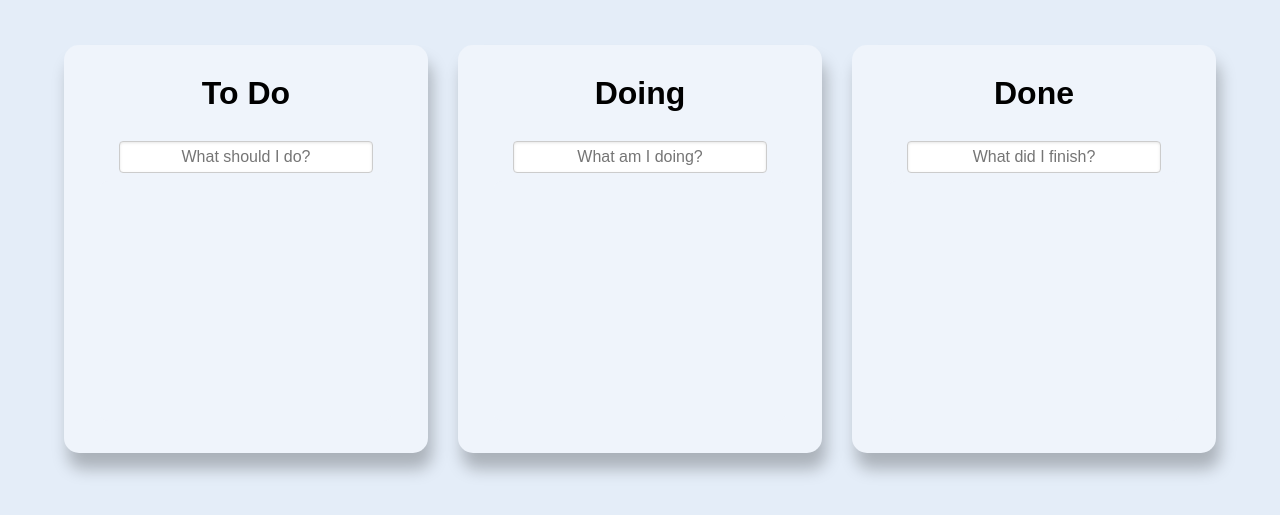
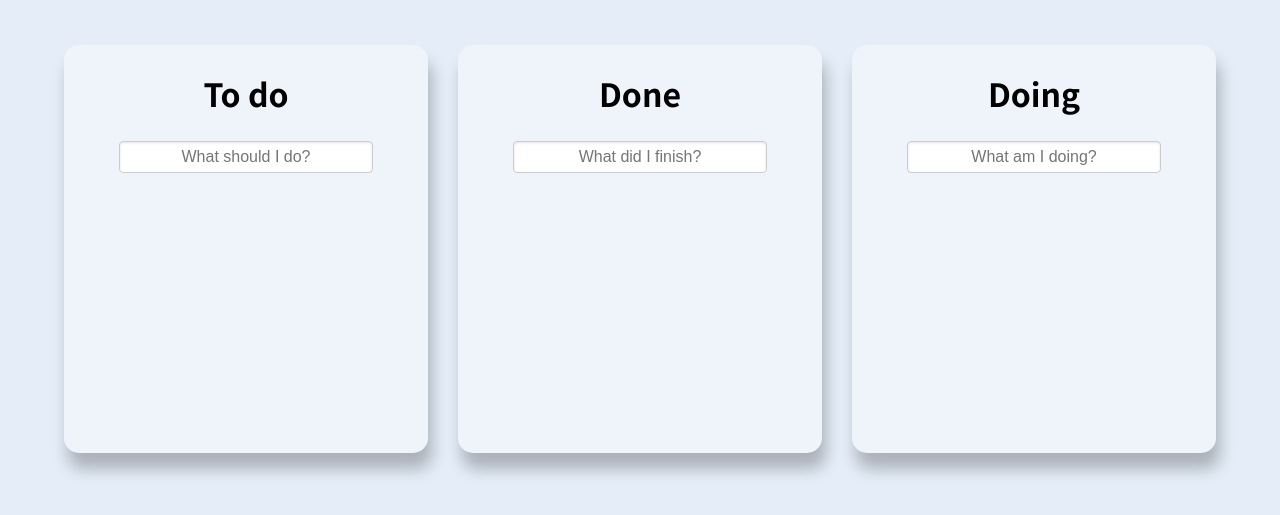
Before and after one commit to engulfedInFlames/NomadCoders-react-dnd-to_do_list, a React (Create React App) app: page / in a window 1280 px wide. Shown: the part 151-666 px from the top of the page. Built offline with nearby package versions, Linux system fonts and the light colour scheme.

Commit message:
Session Storage 구현 후, 삭제 버튼 구현 전

```diff
--- a/public/index.html
+++ b/public/index.html
@@ -5,7 +5,16 @@
     <link rel="icon" href="%PUBLIC_URL%/favicon.ico" />
     <meta name="viewport" content="width=device-width, initial-scale=1" />
     <meta name="theme-color" content="#000000" />
-    <title>React App</title>
+
+    <!-- Noto Sans KR-->
+    <link rel="preconnect" href="https://fonts.googleapis.com" />
+    <link rel="preconnect" href="https://fonts.gstatic.com" crossorigin />
+    <link
+      href="https://fonts.googleapis.com/css2?family=Noto+Sans+KR:wght@400;500;700&display=swap"
+      rel="stylesheet"
+    />
+
+    <title>To Do List</title>
   </head>
   <body>
     <div id="root"></div>
--- a/src/atoms.tsx
+++ b/src/atoms.tsx
@@ -1,4 +1,4 @@
-import { atom, selector } from "recoil";
+import { atom } from "recoil";
 
 export interface IToDo {
   id: number;
@@ -12,7 +12,7 @@ export interface IToDoState {
 export const toDoState = atom<IToDoState>({
   key: "toDo",
   default: {
-    "To Do": [],
+    "To do": [],
     Doing: [],
     Done: [],
   },
--- a/src/components/DraggableCard.tsx
+++ b/src/components/DraggableCard.tsx
@@ -1,18 +1,27 @@
 import React from "react";
 import { Draggable } from "react-beautiful-dnd";
+import { useSetRecoilState } from "recoil";
 import styled from "styled-components";
+import { IToDoState, toDoState } from "../atoms";
+import toDoStorage from "./toDoStorage";
+
+interface IDragabbleCard {
+  toDoId: number;
+  toDoText: string;
+  index: number;
+}
 
 const Card = styled.div<{ isDragging: Boolean }>`
+  position: relative;
   overflow: hidden;
   width: 100%;
   display: flex;
+  justify-content: center;
   align-items: center;
   background-color: ${(props) => props.theme.cardColor};
   color: ${(props) => props.theme.textColor};
-  text-align: center;
   word-wrap: normal;
   white-space: nowrap;
-  padding-left: 10px;
   margin: 0 auto;
   margin-bottom: 15px;
   border-radius: 8px;
@@ -22,14 +31,36 @@ const Card = styled.div<{ isDragging: Boolean }>`
       : "rgba(0, 0, 0, 0.12) 0px 1px 3px, rgba(0, 0, 0, 0.24) 0px 1px 2px;"};
 `;
 
-interface IDragabbleCard {
-  toDoId: number;
-  toDoText: string;
-  index: number;
-}
+const DeleteBtn = styled.button<{
+  onClick: React.MouseEventHandler<HTMLButtonElement>;
+}>`
+  all: unset;
+  position: absolute;
+  right: 15px;
+  font-size: 20px;
+  padding: 6px 2px;
+  border-radius: 4px;
+  &:hover {
+    box-shadow: rgba(0, 0, 0, 0.12) 0px 1px 3px, rgba(0, 0, 0, 0.24) 0px 1px 2px;
+  }
+  &:active {
+    box-shadow: rgba(50, 50, 93, 0.25) 0px 30px 60px -12px inset,
+      rgba(0, 0, 0, 0.3) 0px 18px 36px -18px inset;
+  }
+`;
 
 function DragabbleCard({ toDoId, toDoText, index }: IDragabbleCard) {
-  console.log("Rerendered");
+  const setToDos = useSetRecoilState(toDoState);
+  const onClick = (event: any) => {
+    // toDoStorage
+    // setToDos((allBoards) => {
+    //   return {
+    //     ...allBoards,
+    //     [boardId]: [task, ...allBoards[boardId]],
+    //   };
+    // });
+    console.log(event.target);
+  };
   return (
     <Draggable draggableId={String(toDoId)} index={index}>
       {(magic, snapshot) => (
@@ -40,6 +71,7 @@ function DragabbleCard({ toDoId, toDoText, index }: IDragabbleCard) {
           {...magic.dragHandleProps}
         >
           {toDoText}
+          <DeleteBtn onClick={onClick}>❌</DeleteBtn>
         </Card>
       )}
     </Draggable>
--- a/src/components/DroppableBoard.tsx
+++ b/src/components/DroppableBoard.tsx
@@ -1,9 +1,10 @@
-import styled from "styled-components";
+import { useSetRecoilState } from "recoil";
+import { useForm } from "react-hook-form";
 import { Droppable } from "react-beautiful-dnd";
 import DraggableCard from "./DraggableCard";
-import { useForm } from "react-hook-form";
 import { IToDo, toDoState } from "../atoms";
-import { useRecoilState, useSetRecoilState } from "recoil";
+import toDoStorage from "./toDoStorage";
+import styled from "styled-components";
 
 interface IDroppableBoardProps {
   toDos: IToDo[];
@@ -68,7 +69,7 @@ const Board = styled.div<IBoardProps>`
   grid-auto-flow: row;
   grid-auto-rows: 60px;
   background-color: ${(props) =>
-    props.boardId === "To Do"
+    props.boardId === "To do"
       ? props.isDraggingOver
         ? "#0984e3"
         : props.isDraggingFromThis
@@ -94,24 +95,37 @@ function DroppableBoard({ toDos, boardId }: IDroppableBoardProps) {
   const { register, setValue, handleSubmit } = useForm<IForm>();
   const setToDos = useSetRecoilState(toDoState);
   const onSubmit = ({ toDo }: IForm) => {
-    const newObj = {
+    const task = {
       id: Date.now(),
       text: toDo,
     };
+
+    // 세션 스토리지에 task 저장
+    if (toDoStorage.getItem(boardId)) {
+      const tasks = [task, ...JSON.parse(toDoStorage.getItem(boardId)!)];
+      const filteredTasks = tasks.filter(
+        (task) => Object.keys(task).length !== 0
+      );
+      toDoStorage.setItem(boardId, JSON.stringify(filteredTasks));
+    } else {
+      toDoStorage.setItem(boardId, JSON.stringify([task]));
+    }
+    // 입력 받은 task를 board에 저장
     setToDos((allBoards) => {
       return {
         ...allBoards,
-        [boardId]: [newObj, ...allBoards[boardId]],
+        [boardId]: [task, ...allBoards[boardId]],
       };
     });
     setValue("toDo", "");
   };
   const inputPlaceholder =
-    boardId === "To Do"
+    boardId === "To do"
       ? "What should I do?"
       : boardId === "Doing"
       ? "What am I doing?"
       : "What did I finish?";
+
   return (
     <Wrapper>
       <Title>{boardId}</Title>
--- /dev/null
+++ b/src/components/toDoStorage.tsx
@@ -0,0 +1,6 @@
+// localStorage는 브라우저나 탭을 닫아도 데이터가 유지되나, sessionStorage는 브라우저나 탭을 닫으면 데이터가 사라진다.
+const toDoStorage = window.sessionStorage;
+// storage[0]에는 keys를 저장
+// default keys로 "To do", "Doing", "Done"
+
+export default toDoStorage;
--- a/src/routes/Root.tsx
+++ b/src/routes/Root.tsx
@@ -1,23 +1,23 @@
-import styled, { createGlobalStyle } from "styled-components";
-import { DragDropContext, Droppable, DropResult } from "react-beautiful-dnd";
-import reset from "styled-reset";
+import { useEffect } from "react";
 import { useRecoilState } from "recoil";
 import { IToDoState, toDoState } from "../atoms";
+import { DragDropContext, DropResult } from "react-beautiful-dnd";
 import DroppableBoard from "../components/DroppableBoard";
+import toDoStorage from "../components/toDoStorage";
+import styled, { createGlobalStyle } from "styled-components";
+import reset from "styled-reset";
 
 /*
 Code Challenge
 1. Form 디자인하기 ✅
-2. LocalStorage 만들어서 toDos 저장하기
+2. LocalStorage 만들어서 toDos 저장하기 ✅
 3. 삭제 버튼 만들기
 4. Board 바깥으로 드롭하면 삭제되는 기능 추가하기
 5. Board의 순서도 바꿀 수 있는 기능 추가하기
 6. Board 만들기 기능 추가하기
-
 */
 
 const GlobalStyle = createGlobalStyle`
-@import url('https://fonts.googleapis.com/css2?family=Noto+Sans+KR:wght@400;500;700&display=swap');
   ${reset}
   * {
     box-sizing: border-box;
@@ -29,6 +29,8 @@ const GlobalStyle = createGlobalStyle`
     background-color: ${(props) => props.theme.bgColor};
   }
 `;
+
+type IStorageKey = string;
 
 const Container = styled.div`
   width: 90vw;
@@ -43,18 +45,51 @@ const Container = styled.div`
 
 function Root() {
   const [toDos, setToDos] = useRecoilState(toDoState);
+  const initialBoards = ["To do", "Doing", "Done"];
+
+  useEffect(() => {
+    setToDos((_) => {
+      const newBoards: IToDoState = {};
+
+      // Board가 하나도 없을 때는 initial boards를 보여준다.
+      if (!toDoStorage.length) {
+        initialBoards.forEach((title) => {
+          console.log("Executed");
+          toDoStorage.setItem(title, "[]");
+        });
+      }
+
+      for (let i = 0; i < toDoStorage.length; i++) {
+        const key = toDoStorage.key(i) as IStorageKey;
+        const tasks = JSON.parse(toDoStorage.getItem(key) || "[]"); // JSON.parse에 arg로 string만 올 수 있기 때문에, null이나 undefined가 오지 않게 해야 한다.
+        newBoards[key] = tasks;
+      }
+      return newBoards;
+    });
+  }, []);
+
   const onDragEnd = (dragInfo: DropResult) => {
-    const { draggableId, destination, source } = dragInfo;
+    const { destination, source } = dragInfo;
     if (!destination) return;
-    setToDos((prev) => {
-      const copyBoards: IToDoState = {};
-      Object.keys(prev).forEach((key) => {
-        copyBoards[key] = [...prev[key]]; // 깊은 복사로 원래 것을 참조하지 않게 한다.
+
+    setToDos((oldBoards) => {
+      const srcDroppableId = source.droppableId;
+      const destDroppableId = destination.droppableId;
+      const task = oldBoards[srcDroppableId][source.index];
+      const newBoards: IToDoState = {};
+      Object.keys(oldBoards).forEach((key) => {
+        newBoards[key] = [...oldBoards[key]]; // 깊은 복사
       });
-      const obj = copyBoards[source.droppableId][source.index];
-      copyBoards[source.droppableId].splice(source.index, 1);
-      copyBoards[destination.droppableId].splice(destination.index, 0, obj);
-      return copyBoards;
+
+      // Boards 수정 및 Session storage 수정
+      const newSrcBoard = newBoards[srcDroppableId].splice(source.index, 1);
+      newBoards[destDroppableId].splice(destination.index, 0, { ...task });
+      const newDestBoard = [...newBoards[destDroppableId]]; // splice는 아무 것도 제거하지 않으면 빈 배열을 반환한다.
+
+      // Session storage 수정
+      toDoStorage[srcDroppableId] = JSON.stringify([...newSrcBoard]);
+      toDoStorage[destDroppableId] = JSON.stringify([...newDestBoard]);
+      return newBoards;
     });
 
     // else if (destination.droppableId === source.droppableId) {
```
